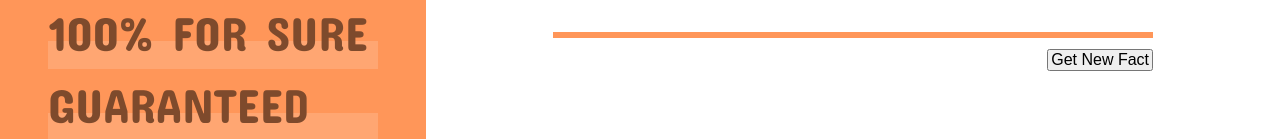
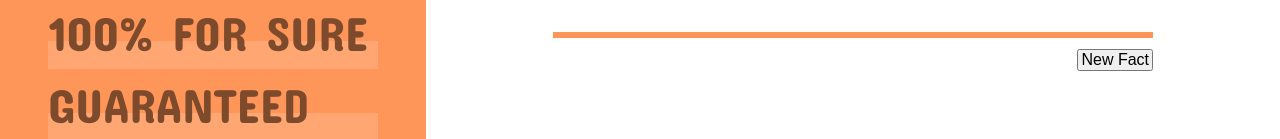
Before and after one commit to callmekass/totally-true-animal-facts, a React (Vite) app: page / in a window 1280 px wide. Shown: the part 147-286 px from the top of the page. Built offline with nearby package versions, Linux system fonts and the light colour scheme.

Commit message:
change title

```diff
--- a/index.html
+++ b/index.html
@@ -4,7 +4,7 @@
     <meta charset="UTF-8" />
     <link rel="icon" type="image/svg+xml" href="/vite.svg" />
     <meta name="viewport" content="width=device-width, initial-scale=1.0" />
-    <title>Vite + React + TS</title>
+    <title>Animal Facts</title>
   </head>
   <body>
     <div id="root"></div>
--- a/src/components/Fact.tsx
+++ b/src/components/Fact.tsx
@@ -13,7 +13,7 @@ function Fact() {
       <div className="animalFact">
         <p>{fact}</p>
       </div>
-      <button type="button">Get New Fact</button>
+      <button type="button">New Fact</button>
     </div>
   );
 }
```
